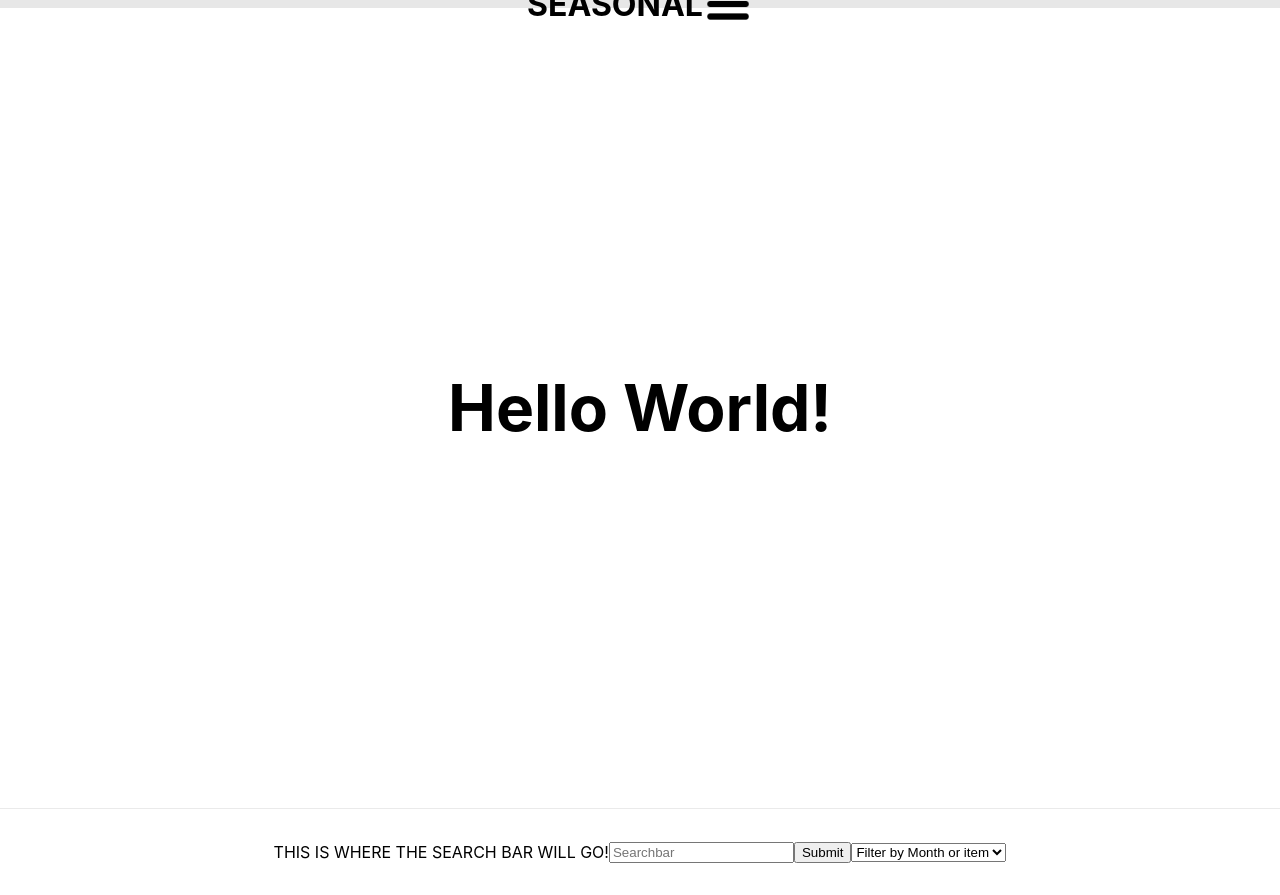
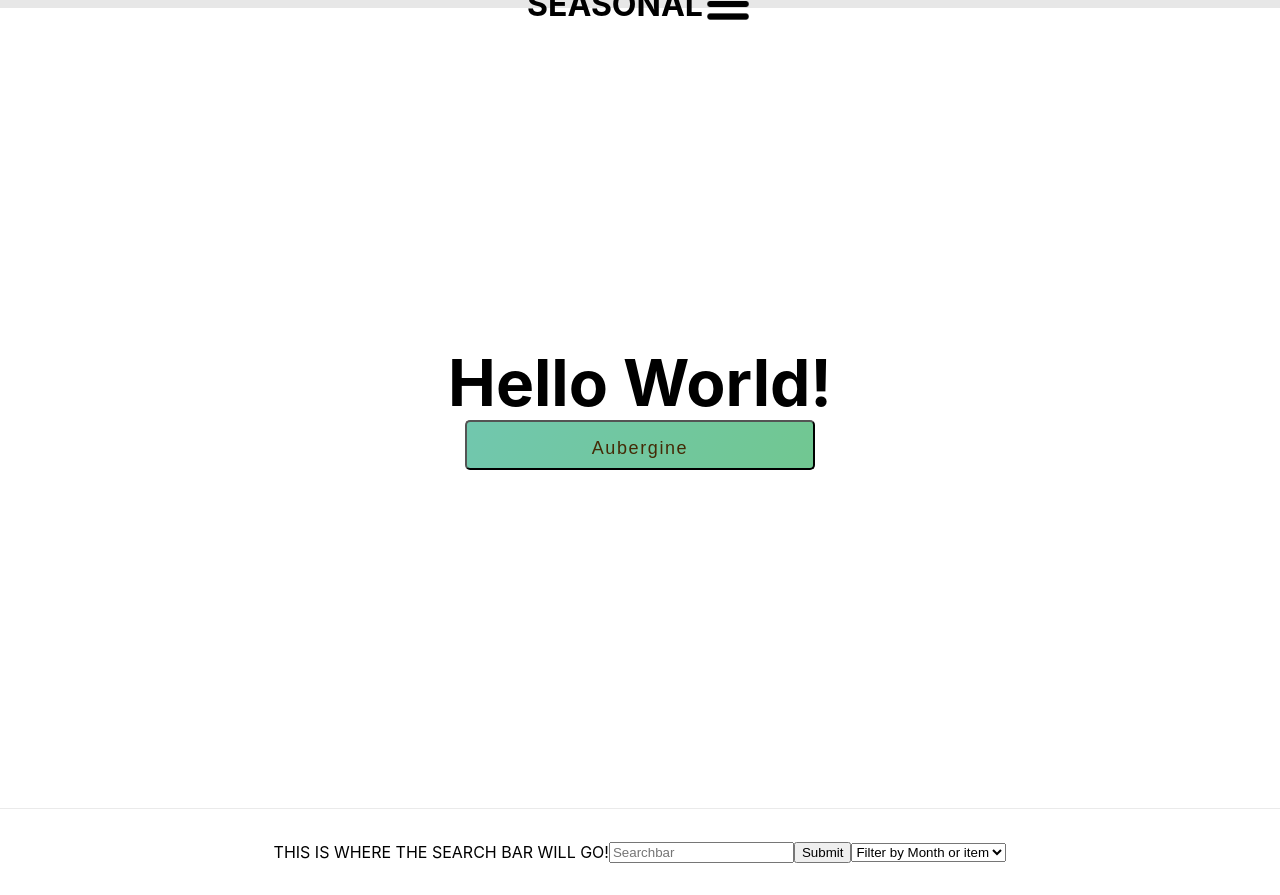
Before and after one commit to SchoolOfCode/final-project_front-end-12, a Next.js app in the folder seasonal/: page / in a window 1280 px wide. Built offline with nearby package versions, Linux system fonts and the light colour scheme.

Commit message:
Button Component Created with link and text as a prop. Needs dynamic props. Needs onclick colour change.

```diff
--- /dev/null
+++ b/seasonal/components/Button.js
@@ -0,0 +1,18 @@
+import React from "react";
+import styles from "../styles/Button.module.css";
+// import Link from "next/link";
+
+//Plan
+// Button needs to be clickable and take us to {prop} url.
+// Button text needs to be a {prop}
+// Button Styling needs to be a variable that follows the seasons.
+
+export default function Button({text, url}) {
+  return (
+    // <Link >
+    <a href={url} target="_blank">
+    <button className={styles.button}>{text}</button>
+    </a>
+    // </Link>
+  )
+}
--- a/seasonal/pages/index.js
+++ b/seasonal/pages/index.js
@@ -2,6 +2,10 @@ import Head from "next/head";
 import styles from "../styles/Home.module.css";
 import { NavBar } from "../components/NavBar.js";
 import { SearchBar } from "../components/SearchBar.js";
+import Button from '../components/Button';
+
+    let text = "Aubergine";
+    let url = "https://ichef.bbci.co.uk/food/ic/food_16x9_1600/recipes/bakedstuffedaubergin_71986_16x9.jpg";
 
 export default function Home() {
   return (
@@ -14,6 +18,7 @@ export default function Home() {
       <NavBar />
       <main className={styles.main}>
         <h1 className={styles.title}>Hello World!</h1>
+        <Button text={text} url={url} />
       </main>
       <footer className={styles.footer}>
         THIS IS WHERE THE SEARCH BAR WILL GO!
--- /dev/null
+++ b/seasonal/styles/Button.module.css
@@ -0,0 +1,15 @@
+.button{
+
+    display: inline-block;
+    height: 50px;
+    line-height: 50px;
+    width: 350px;
+    text-decoration: none;
+    text-align: center;
+    font-size: 18px;
+    letter-spacing: 0.1rem;
+    color: #442A06;
+    background-image: linear-gradient(120deg, #71C7AE 0%, #71C791 100%);
+    border-radius: 5px;
+
+};
```
